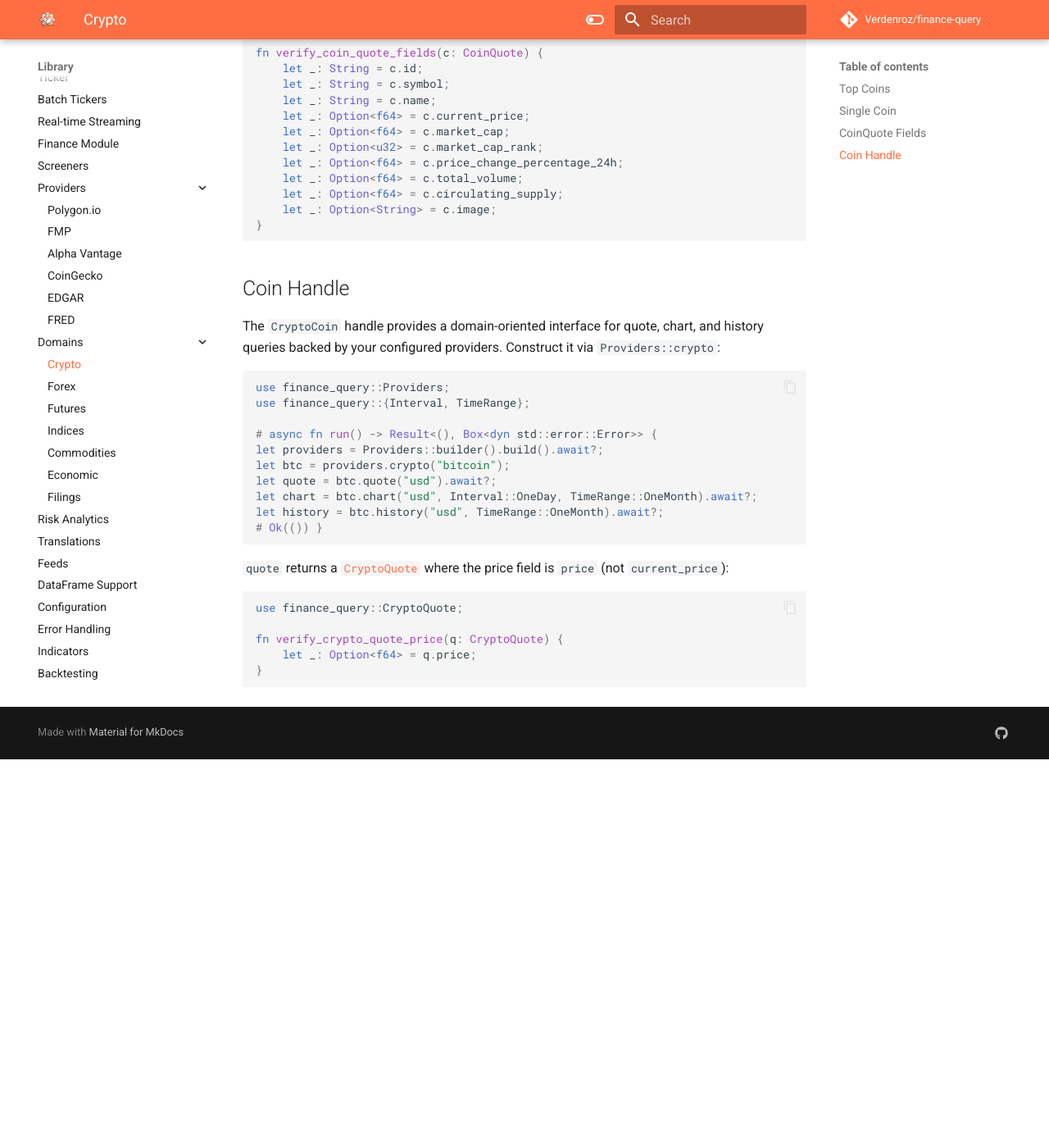
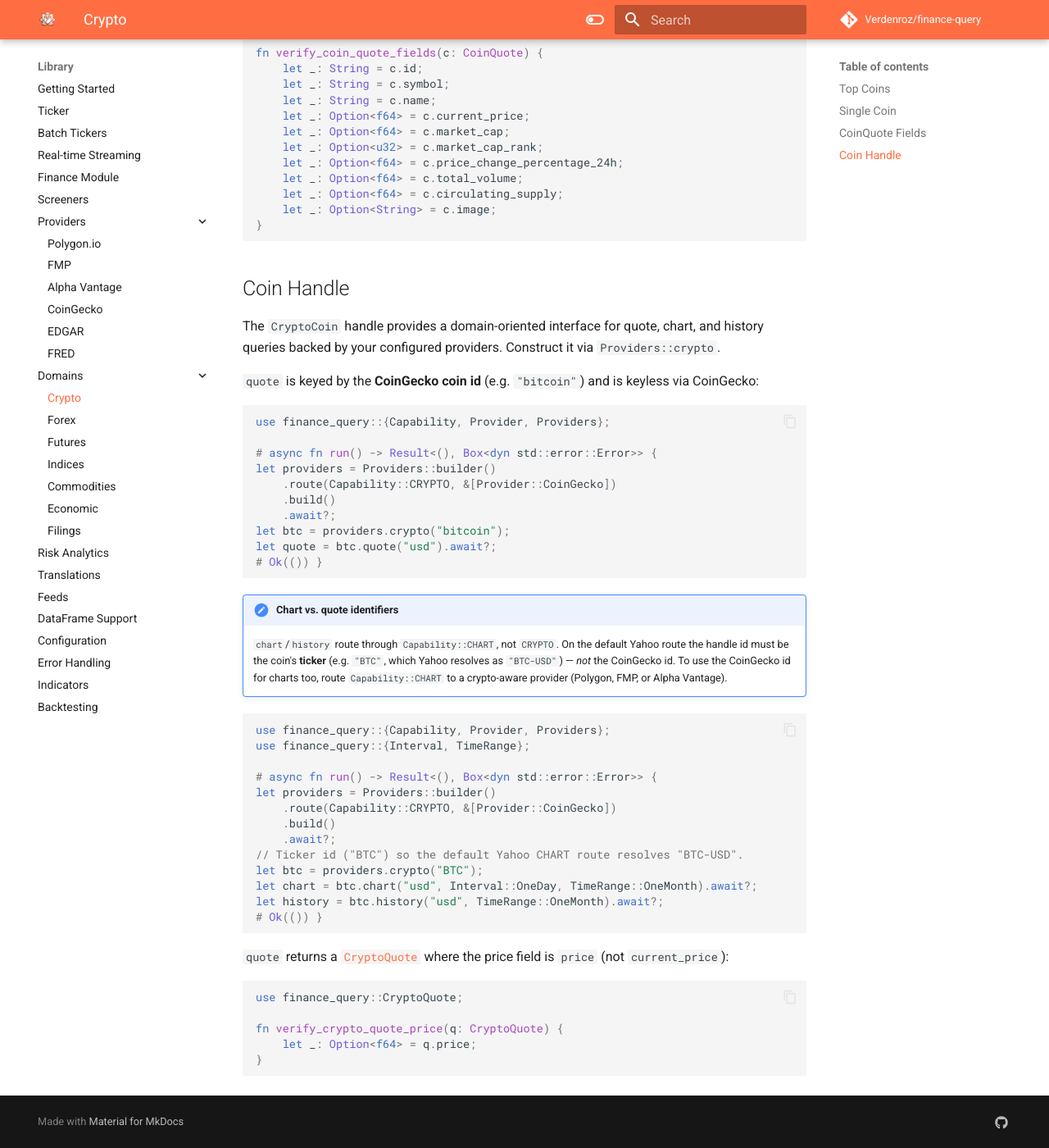
Before and after one commit to Verdenroz/finance-query, an MkDocs documentation site: the page built from docs/library/crypto.md, in a window 1280 px wide and 1400 px high, scrolled down 1933 px. Shown: the whole window at 82% size. Built offline with MkDocs 1.6.1 and Material for MkDocs 9.7.7, drawn with Linux system fonts in a browser that asks for light colours; comment, search, counter and statistics services are not loaded; before the commit the page ends 2859 px from its top, so only the background shows below that.

Commit message:
test(docs): make domain doc-tests pass in keyless CI
The network doc-tests for the new domain handles failed in CI's
`--run-ignored ignored-only` run (which executes ignored tests):

- Keyed providers (forex/futures/indices/commodities/economic) call
  `ProvidersBuilder::build()` which eagerly initialises each routed
  provider from its API-key env var; CI sets none, so `build()` returned
  Err and the `.unwrap()` panicked. Follow the existing doc_providers.rs
  pattern: skip the test when build fails (missing key).
- The crypto handle test routed no CRYPTO provider, so `quote()` returned
  NoProviderAvailable. Route CRYPTO to the keyless CoinGecko provider.
- crypto `chart()`/`history()` route through CHART (default Yahoo) and
  build the symbol from the handle id, so a CoinGecko-id handle yields
  "BITCOIN-USD" (no candles). Use the ticker handle ("BTC" -> "BTC-USD")
  for charts, matching the chart() doc comment; document the id-vs-ticker
  distinction in crypto.md.

````diff
--- a/docs/library/crypto.md
+++ b/docs/library/crypto.md
@@ -87,16 +87,40 @@
 ## Coin Handle
 
 The `CryptoCoin` handle provides a domain-oriented interface for quote, chart, and history
-queries backed by your configured providers. Construct it via `Providers::crypto`:
+queries backed by your configured providers. Construct it via `Providers::crypto`.
+
+`quote` is keyed by the **CoinGecko coin id** (e.g. `"bitcoin"`) and is keyless via CoinGecko:
 
 ```rust
-use finance_query::Providers;
+use finance_query::{Capability, Provider, Providers};
+
+# async fn run() -> Result<(), Box<dyn std::error::Error>> {
+let providers = Providers::builder()
+    .route(Capability::CRYPTO, &[Provider::CoinGecko])
+    .build()
+    .await?;
+let btc = providers.crypto("bitcoin");
+let quote = btc.quote("usd").await?;
+# Ok(()) }
+```
+
+!!! note "Chart vs. quote identifiers"
+    `chart`/`history` route through `Capability::CHART`, not `CRYPTO`. On the default
+    Yahoo route the handle id must be the coin's **ticker** (e.g. `"BTC"`, which Yahoo
+    resolves as `"BTC-USD"`) — *not* the CoinGecko id. To use the CoinGecko id for charts
+    too, route `Capability::CHART` to a crypto-aware provider (Polygon, FMP, or Alpha Vantage).
+
+```rust
+use finance_query::{Capability, Provider, Providers};
 use finance_query::{Interval, TimeRange};
 
 # async fn run() -> Result<(), Box<dyn std::error::Error>> {
-let providers = Providers::builder().build().await?;
-let btc = providers.crypto("bitcoin");
-let quote = btc.quote("usd").await?;
+let providers = Providers::builder()
+    .route(Capability::CRYPTO, &[Provider::CoinGecko])
+    .build()
+    .await?;
+// Ticker id ("BTC") so the default Yahoo CHART route resolves "BTC-USD".
+let btc = providers.crypto("BTC");
 let chart = btc.chart("usd", Interval::OneDay, TimeRange::OneMonth).await?;
 let history = btc.history("usd", TimeRange::OneMonth).await?;
 # Ok(()) }
````
Also changed, not shown: 6 other files.
